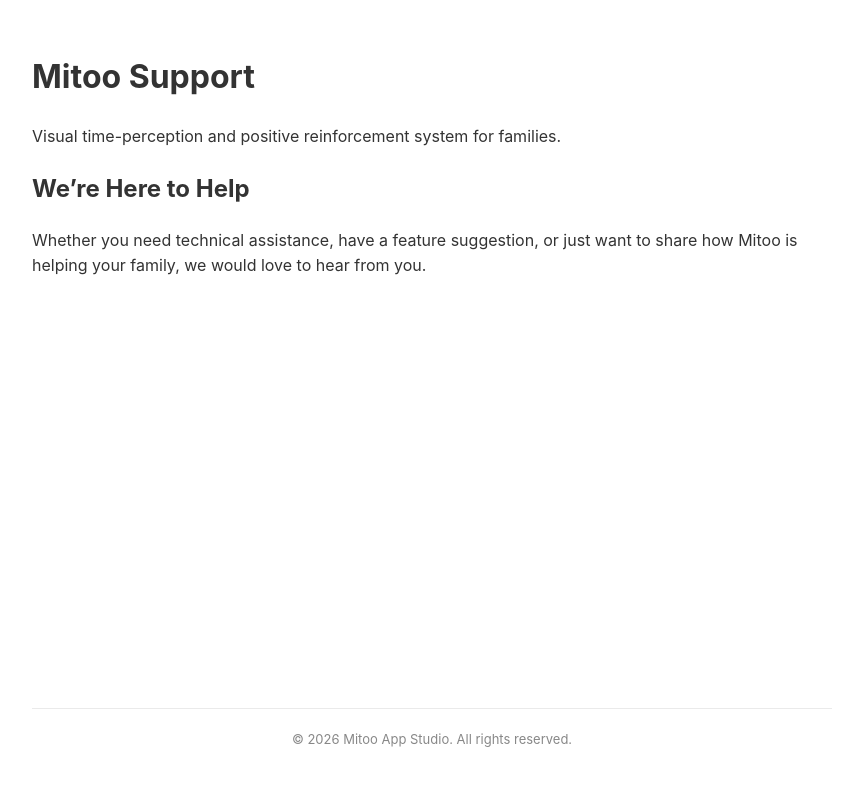
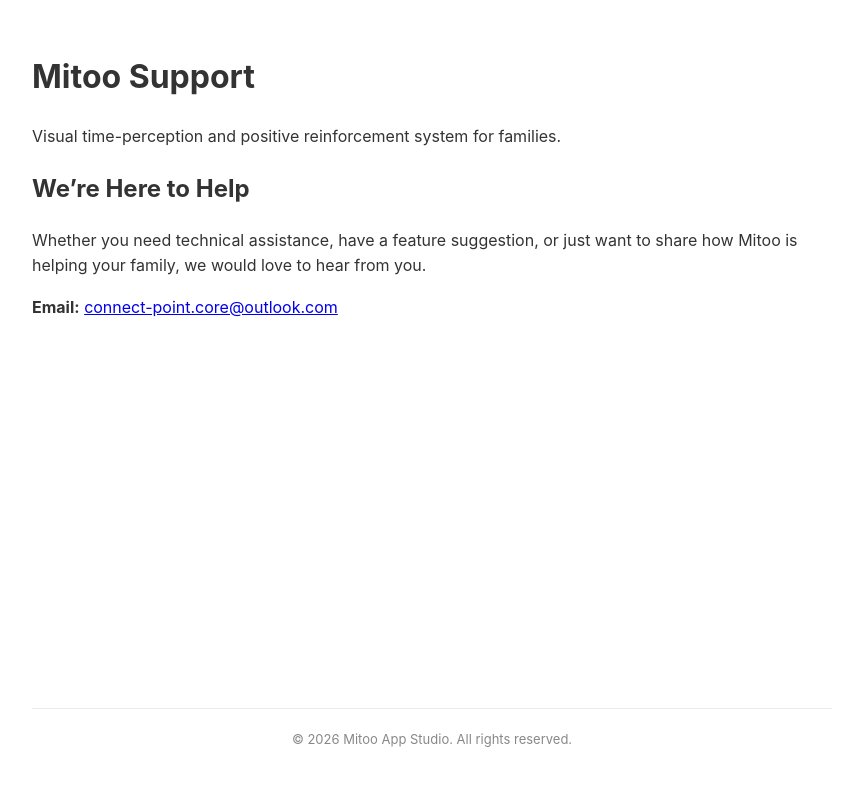
Before and after one commit to mitoostudio/mitoo-legal, a Jekyll site: the page built from support-en.md, in a window 1280 px wide. Shown: the top 786 px of the page, without its empty margins (208-1071 px from the left). Built offline with Jekyll 4.4.1, drawn with Linux system fonts in a browser that asks for light colours; our own code applies the rules of GitHub Pages for plain Markdown files.

Commit message:
Update support-en.md

```diff
--- a/support-en.md
+++ b/support-en.md
@@ -9,3 +9,5 @@ Visual time-perception and positive reinforcement system for families.
 ## We're Here to Help
 
 Whether you need technical assistance, have a feature suggestion, or just want to share how Mitoo is helping your family, we would love to hear from you.
+
+**Email:** [connect-point.core@outlook.com](mailto:connect-point.core@outlook.com)
```
